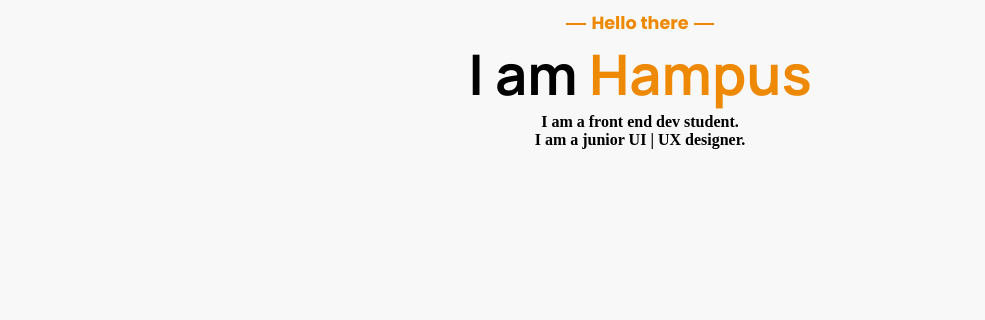
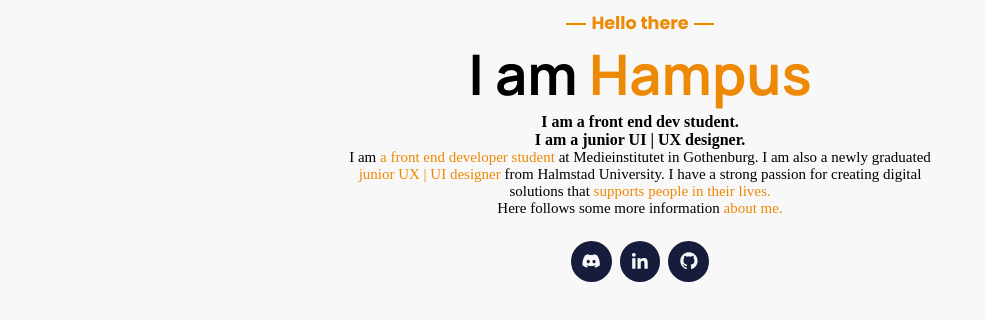
Before and after one commit to Isebring/Hampus-Isebring-Portfolio, a plain HTML site: page homepage.html in a window 1280 px wide. Shown: the part 310-630 px from the top of the page, without its empty margins (0-985 px from the left). Drawn offline with nearby package versions, Linux system fonts and the light colour scheme.

Commit message:
Added text about me + implemented social icons

```diff
--- a/homepage.html
+++ b/homepage.html
@@ -56,6 +56,19 @@
        <h4 id="typewriter">I am a front end dev student.</h4>
        <h4 id="typewriter2">I am a junior UI | UX designer.</h4>
       </div>
+      <p>
+        I am <span class="color"> a front end developer student</span> at Medieinstitutet in Gothenburg. I am also a newly graduated <span class="color">junior UX | UI designer</span> from Halmstad University. I have a strong passion for creating digital solutions that <span class="color">supports people in their lives.</span>
+        <br> Here follows some more information <span class="color">about me.</span>
+       </p>
+       <!--SOCIAL ICONS-->
+       <div class="social">
+        <a href="#"><i class='bx bxl-discord-alt'></i></a>
+        <a href="#"><i class='bx bxl-linkedin' ></i></a>
+        <a href="#"><i class='bx bxl-github' ></i></a>
+       </div>
+     </div>
+   </div>
+  </section>
 
 </body>
 </html>
```
